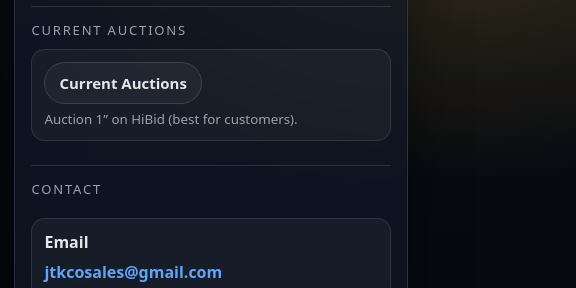
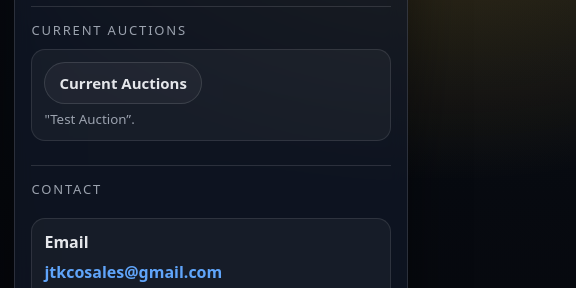
Before and after one commit to wtrak/JTKco, a plain HTML site: page index.html in a window 1280 px wide. Shown: the part 217-505 px from the top of the page, 704-1280 px from the left. Drawn offline with Linux system fonts and the light colour scheme.

Commit message:
Update auction description in index.html

```diff
--- a/index.html
+++ b/index.html
@@ -236,7 +236,7 @@
           <!-- Replace the href values with your real HiBid URLs -->
           <div class="linkrow">
             <b><a class="btn" style="display:inline-flex" href="https://hibid.com/" target="_blank" rel="noopener">Current Auctions</a></b>
-            <small>Auction 1” on HiBid (best for customers).</small>
+            <small>"Test Auction”.</small>
           </div>
 
 
```
